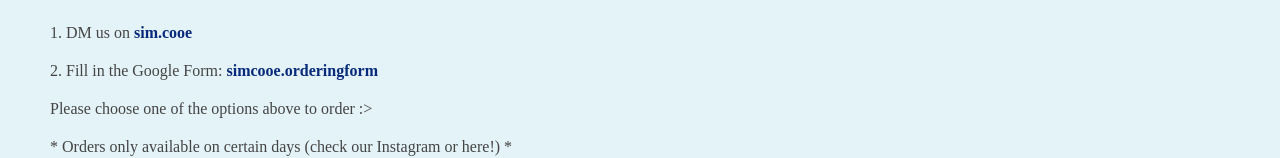
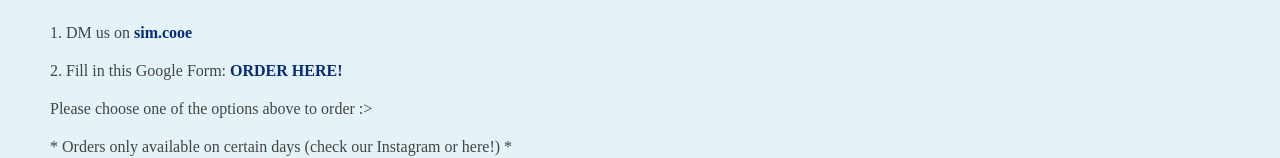
Before and after one commit to simcooe-cookies/simcooe, a plain HTML site: page index.html in a window 1280 px wide. Shown: the part 1478-1636 px from the top of the page. Drawn offline with Linux system fonts and the light colour scheme.

Commit message:
add google form link

```diff
--- a/index.html
+++ b/index.html
@@ -62,7 +62,7 @@
         <h3>How to Order :</h3>
         <ul>
           <li>1. DM us on <a href="https://instagram.com/sim.cooe" target="_blank">sim.cooe</a></li>
-          <li>2. Fill in the Google Form: <a href="">simcooe.orderingform</a></li>
+          <li>2. Fill in this Google Form: <a href="https://docs.google.com/forms/d/e/1FAIpQLSdrDoyqD83UsanUkasJ0nm_RgNNW01dhnLYe_wdaRl44ELRng/viewform?pli=1">ORDER HERE!</a></li>
           <li>Please choose one of the options above to order :> </li>
           <li>* Orders only available on certain days (check our Instagram or here!) *</li>
         </ul>
```
